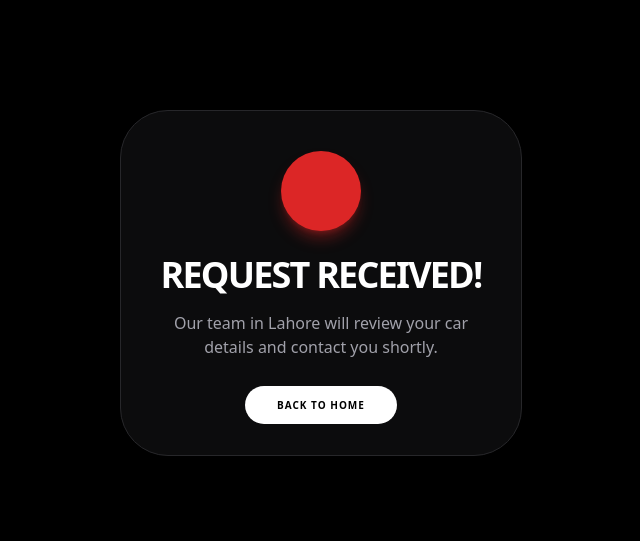
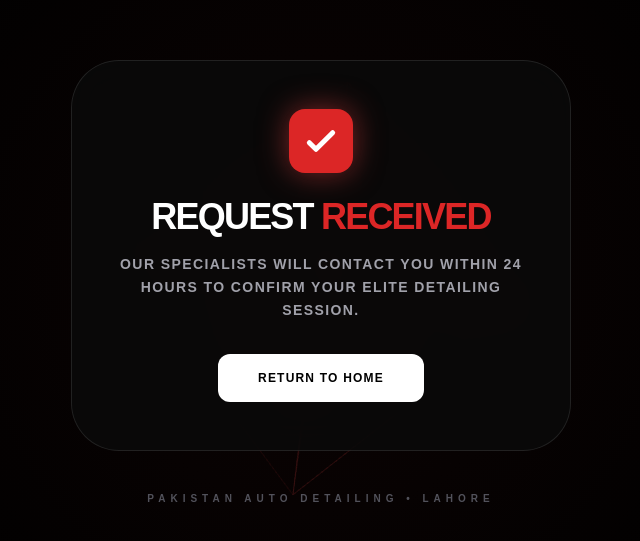
Before and after one commit to munirahmed2444-commits/Pakistan-Auto-Detailing, a plain HTML site: page thank-you.html in a window 1280 px wide. Shown: the part 117-658 px from the top of the page, without its empty margins (319-959 px from the left). Drawn offline with nearby package versions, Linux system fonts and the light colour scheme.

Commit message:
Update thank-you.html

```diff
--- a/thank-you.html
+++ b/thank-you.html
@@ -3,17 +3,101 @@
 <head>
     <meta charset="UTF-8">
     <meta name="viewport" content="width=device-width, initial-scale=1.0">
-    <title>Thank You | Pakistan Auto Detailing</title>
+    <title>Booking Confirmed | Pakistan Auto Detailing</title>
     <script src="https://cdn.tailwindcss.com"></script>
+    <script src="https://cdnjs.cloudflare.com/ajax/libs/three.js/r128/three.min.js"></script>
+    <style>
+        body { background-color: #000; color: #fff; margin: 0; overflow: hidden; font-family: sans-serif; }
+        canvas { position: fixed; top: 0; left: 0; z-index: 1; }
+        .content {
+            position: relative;
+            z-index: 10;
+            display: flex;
+            flex-direction: column;
+            align-items: center;
+            justify-content: center;
+            height: 100vh;
+            text-align: center;
+            padding: 20px;
+            background: radial-gradient(circle at center, rgba(239, 68, 68, 0.05) 0%, transparent 70%);
+        }
+        .glass-box {
+            background: rgba(10, 10, 10, 0.8);
+            backdrop-filter: blur(20px);
+            border: 1px solid rgba(255, 255, 255, 0.1);
+            padding: 3rem;
+            border-radius: 3rem;
+            max-width: 500px;
+        }
+    </style>
 </head>
-<body class="bg-black text-white font-sans h-screen flex items-center justify-center text-center">
-    <div class="p-10 border border-zinc-800 rounded-[3rem] bg-zinc-900/50 backdrop-blur-xl">
-        <div class="w-20 h-20 bg-red-600 rounded-full flex items-center justify-center mx-auto mb-6 shadow-lg shadow-red-600/40">
-            <i class="fas fa-check text-3xl text-white"></i>
+<body>
+
+    <div class="content">
+        <div class="glass-box">
+            <div class="mb-6">
+                <div class="w-16 h-16 bg-red-600 rounded-2xl flex items-center justify-center mx-auto shadow-[0_0_30px_rgba(239,68,68,0.5)]">
+                    <svg xmlns="http://www.w3.org/2000/svg" class="h-10 w-10 text-white" fill="none" viewBox="0 0 24 24" stroke="currentColor">
+                        <path stroke-linecap="round" stroke-linejoin="round" stroke-width="3" d="M5 13l4 4L19 7" />
+                    </svg>
+                </div>
+            </div>
+
+            <h1 class="text-4xl font-black uppercase tracking-tighter mb-4">Request <span class="text-red-600">Received</span></h1>
+            <p class="text-zinc-400 text-sm leading-relaxed mb-8 uppercase tracking-widest font-bold">
+                Our specialists will contact you within 24 hours to confirm your elite detailing session.
+            </p>
+
+            <a href="index.html" class="inline-block bg-white text-black px-10 py-4 rounded-xl font-black uppercase text-xs tracking-widest hover:bg-red-600 hover:text-white transition-all duration-500">
+                Return to Home
+            </a>
         </div>
-        <h1 class="text-4xl font-black uppercase mb-4 tracking-tighter">Request Received!</h1>
-        <p class="text-zinc-400 mb-8 max-w-xs mx-auto">Our team in Lahore will review your car details and contact you shortly.</p>
-        <a href="index.html" class="bg-white text-black px-8 py-3 rounded-full font-black uppercase text-[10px] tracking-widest hover:bg-red-600 hover:text-white transition-all">Back to Home</a>
+
+        <p class="mt-10 text-[10px] text-zinc-600 uppercase tracking-[0.5em] font-bold">
+            Pakistan Auto Detailing • Lahore
+        </p>
     </div>
+
+    <script>
+        const scene = new THREE.Scene();
+        const camera = new THREE.PerspectiveCamera(75, window.innerWidth / window.innerHeight, 0.1, 1000);
+        const renderer = new THREE.WebGLRenderer({ antialias: true, alpha: true });
+        renderer.setSize(window.innerWidth, window.innerHeight);
+        document.body.appendChild(renderer.domElement);
+
+        // Create a Diamond-like shape (Octahedron)
+        const geometry = new THREE.OctahedronGeometry(2, 0);
+        const material = new THREE.MeshPhongMaterial({
+            color: 0xef4444,
+            wireframe: true,
+            transparent: true,
+            opacity: 0.3
+        });
+        const diamond = new THREE.Mesh(geometry, material);
+        scene.add(diamond);
+
+        // Add light to make it look premium
+        const light = new THREE.PointLight(0xffffff, 1, 100);
+        light.position.set(10, 10, 10);
+        scene.add(light);
+        scene.add(new THREE.AmbientLight(0x404040));
+
+        camera.position.z = 5;
+
+        function animate() {
+            requestAnimationFrame(animate);
+            diamond.rotation.y += 0.01;
+            diamond.rotation.x += 0.005;
+            renderer.render(scene, camera);
+        }
+
+        window.addEventListener('resize', () => {
+            camera.aspect = window.innerWidth / window.innerHeight;
+            camera.updateProjectionMatrix();
+            renderer.setSize(window.innerWidth, window.innerHeight);
+        });
+
+        animate();
+    </script>
 </body>
 </html>
```
